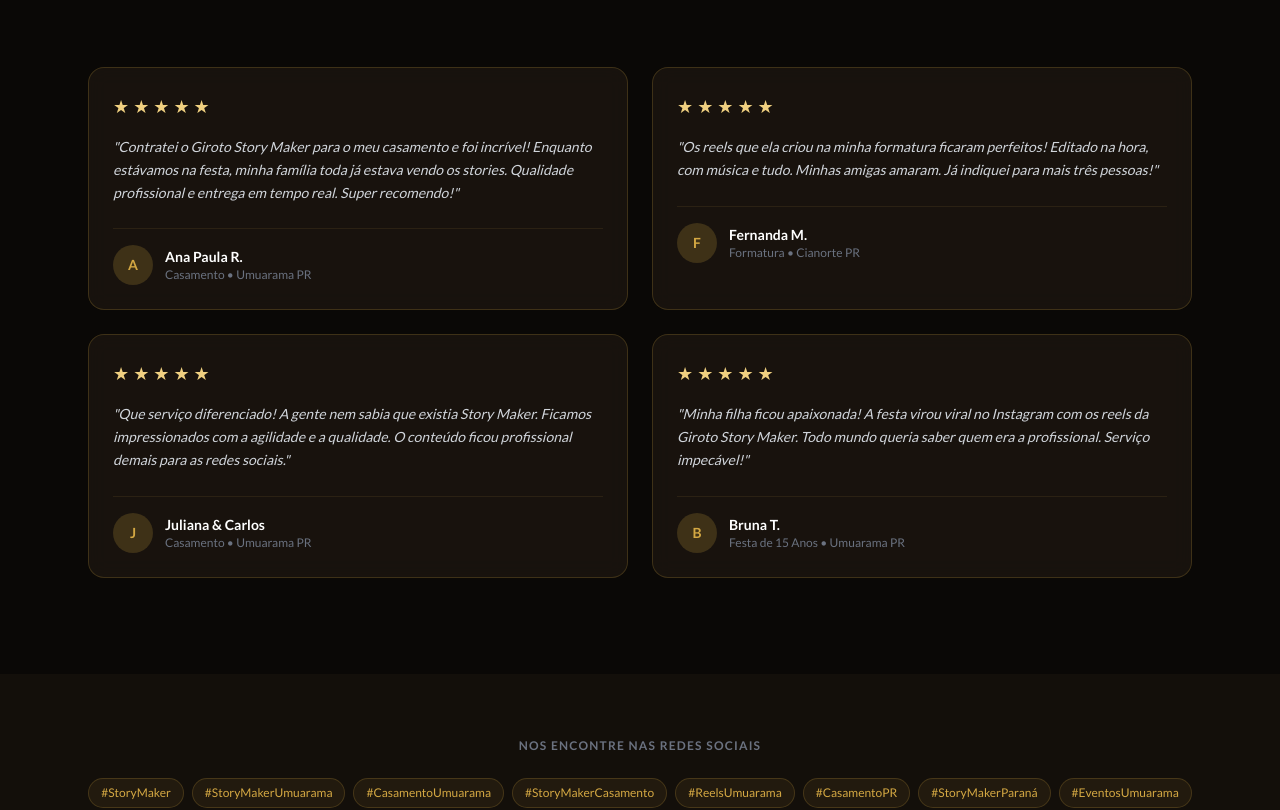
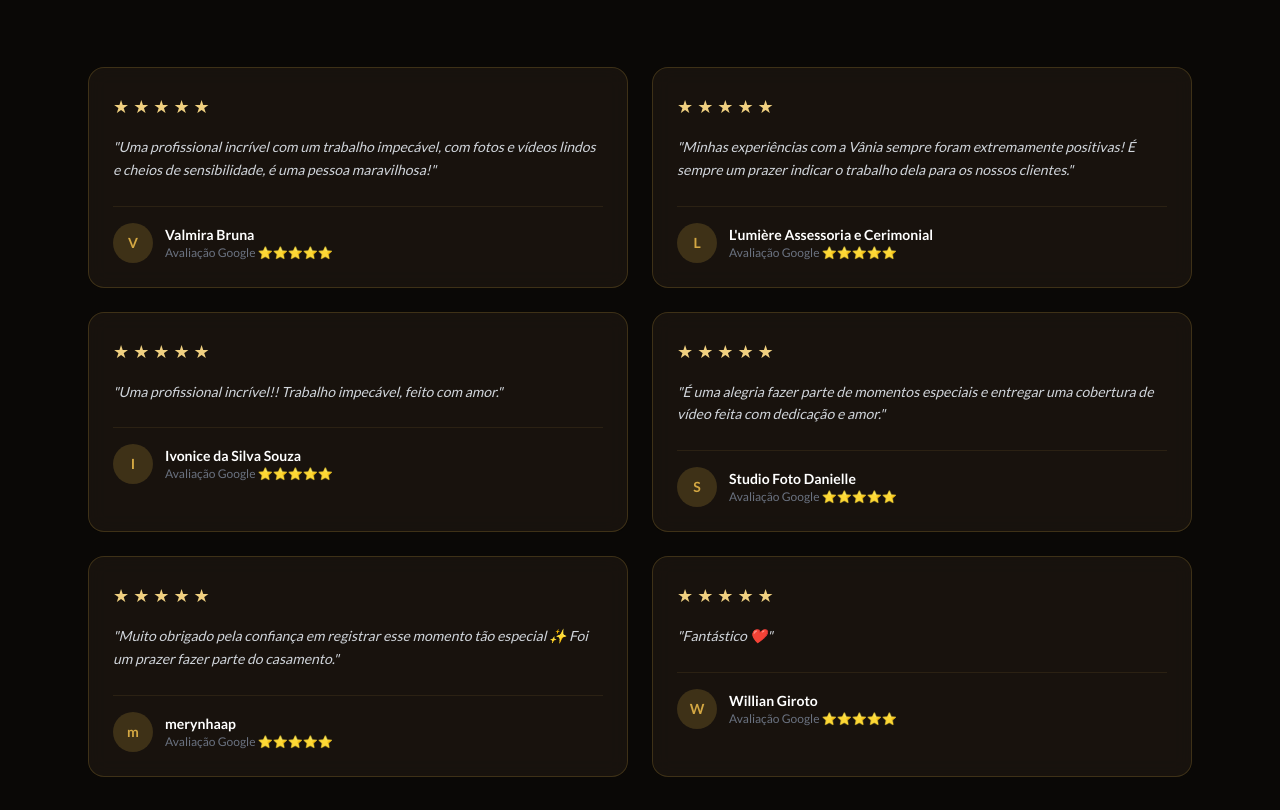
Before and after one commit to williangirotoo-web/giroto-storymaker, a Next.js app: page / in a window 1280 px wide. Shown: the part 4643-5453 px from the top of the page. Built offline with nearby package versions, Linux system fonts and the light colour scheme; a web font is replaced by a local one.

Commit message:
avaliacoes reais google no site

```diff
--- a/app/page.tsx
+++ b/app/page.tsx
@@ -38,27 +38,39 @@
 // ─── DEPOIMENTOS ──────────────────────────────────────────────────────────
 const depoimentos = [
   {
-    nome: 'Ana Paula R.',
-    evento: 'Casamento • Umuarama PR',
-    texto: 'Contratei o Giroto Story Maker para o meu casamento e foi incrível! Enquanto estávamos na festa, minha família toda já estava vendo os stories. Qualidade profissional e entrega em tempo real. Super recomendo!',
+    nome: 'Valmira Bruna',
+    evento: 'Avaliação Google ⭐⭐⭐⭐⭐',
+    texto: 'Uma profissional incrível com um trabalho impecável, com fotos e vídeos lindos e cheios de sensibilidade, é uma pessoa maravilhosa!',
     estrelas: 5,
   },
   {
-    nome: 'Fernanda M.',
-    evento: 'Formatura • Cianorte PR',
-    texto: 'Os reels que ela criou na minha formatura ficaram perfeitos! Editado na hora, com música e tudo. Minhas amigas amaram. Já indiquei para mais três pessoas!',
+    nome: "L'umière Assessoria e Cerimonial",
+    evento: 'Avaliação Google ⭐⭐⭐⭐⭐',
+    texto: 'Minhas experiências com a Vânia sempre foram extremamente positivas! É sempre um prazer indicar o trabalho dela para os nossos clientes.',
     estrelas: 5,
   },
   {
-    nome: 'Juliana & Carlos',
-    evento: 'Casamento • Umuarama PR',
-    texto: 'Que serviço diferenciado! A gente nem sabia que existia Story Maker. Ficamos impressionados com a agilidade e a qualidade. O conteúdo ficou profissional demais para as redes sociais.',
+    nome: 'Ivonice da Silva Souza',
+    evento: 'Avaliação Google ⭐⭐⭐⭐⭐',
+    texto: 'Uma profissional incrível!! Trabalho impecável, feito com amor.',
     estrelas: 5,
   },
   {
-    nome: 'Bruna T.',
-    evento: 'Festa de 15 Anos • Umuarama PR',
-    texto: 'Minha filha ficou apaixonada! A festa virou viral no Instagram com os reels da Giroto Story Maker. Todo mundo queria saber quem era a profissional. Serviço impecável!',
+    nome: 'Studio Foto Danielle',
+    evento: 'Avaliação Google ⭐⭐⭐⭐⭐',
+    texto: 'É uma alegria fazer parte de momentos especiais e entregar uma cobertura de vídeo feita com dedicação e amor.',
+    estrelas: 5,
+  },
+  {
+    nome: 'merynhaap',
+    evento: 'Avaliação Google ⭐⭐⭐⭐⭐',
+    texto: 'Muito obrigado pela confiança em registrar esse momento tão especial ✨ Foi um prazer fazer parte do casamento.',
+    estrelas: 5,
+  },
+  {
+    nome: 'Willian Giroto',
+    evento: 'Avaliação Google ⭐⭐⭐⭐⭐',
+    texto: 'Fantástico ❤️',
     estrelas: 5,
   },
 ]
```
